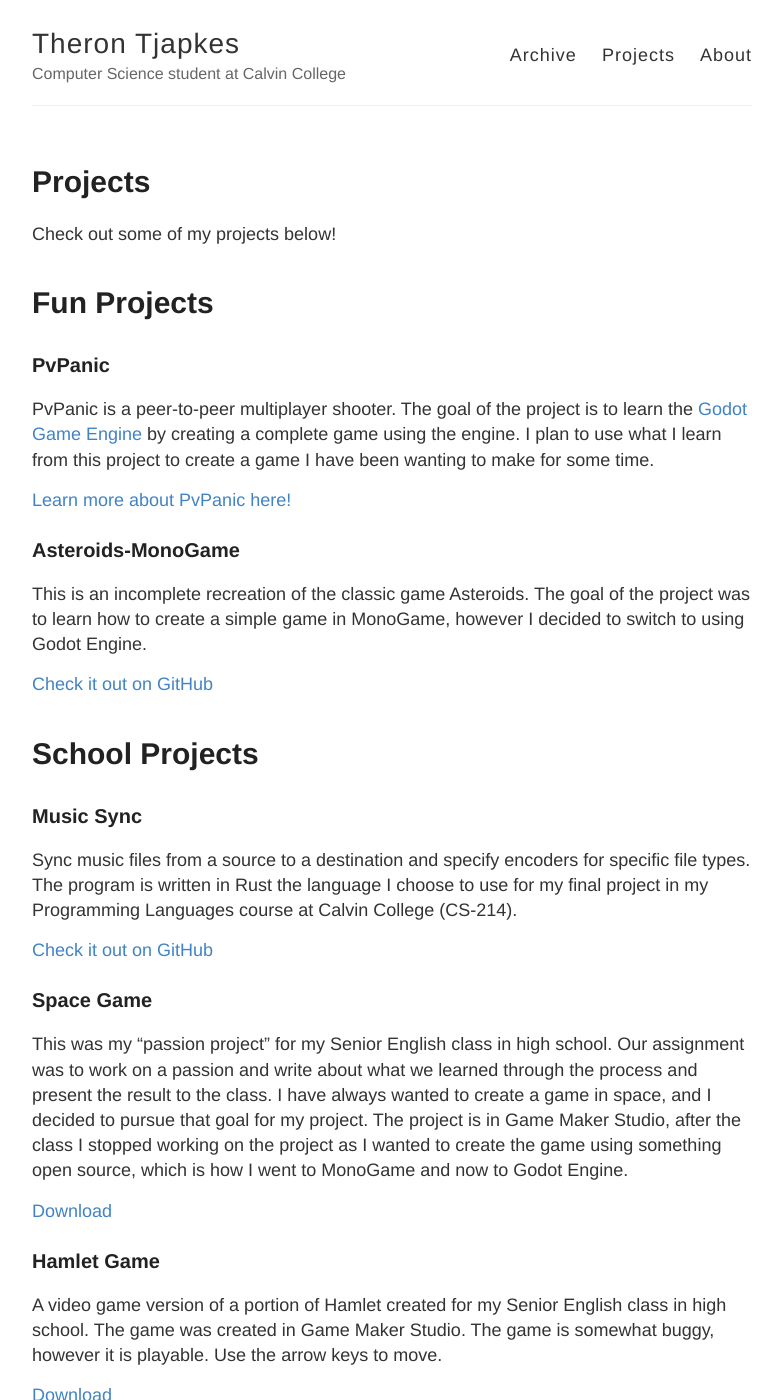
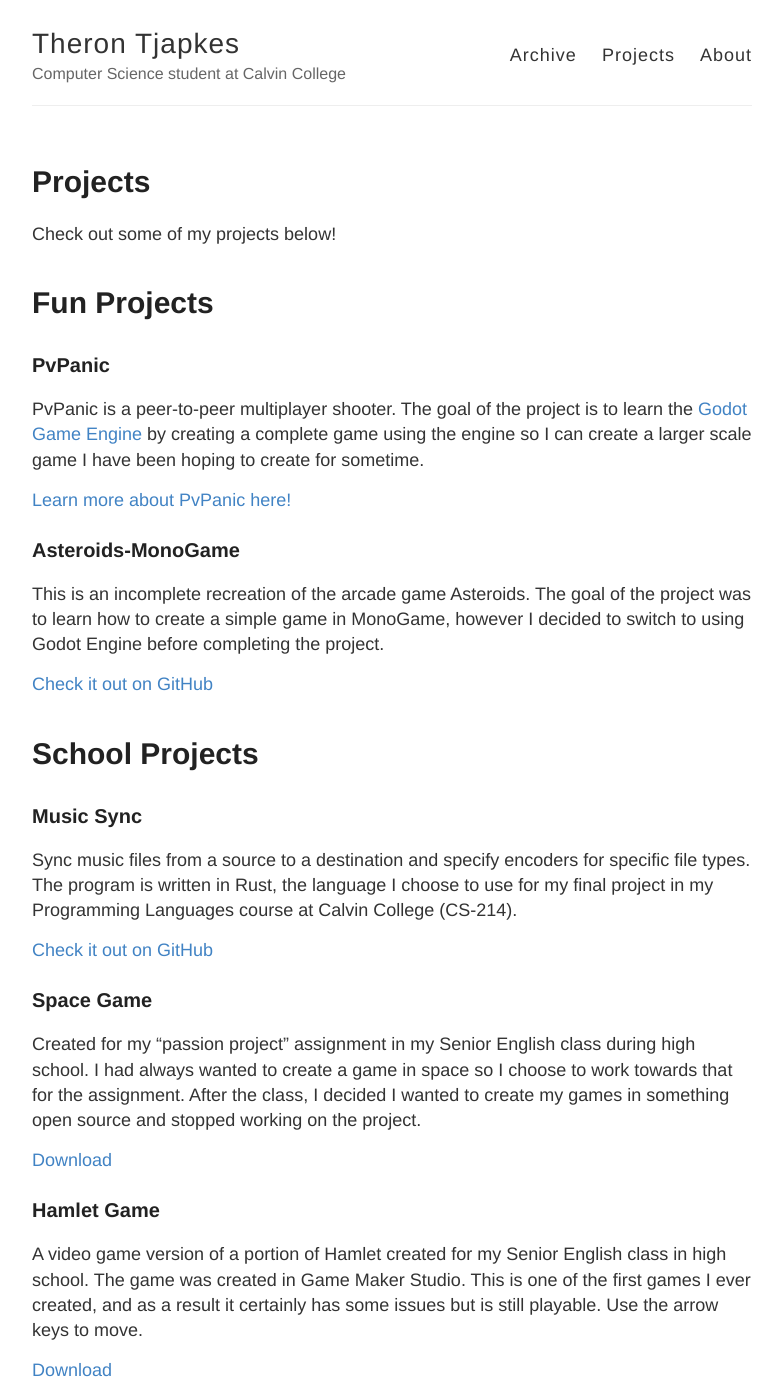
Before and after one commit to ther0n/therontjapkes.com, a Jekyll site: the page built from projects.md, in a window 1280 px wide and 1400 px high. Shown: the whole window, without its empty margins (248-1031 px from the left). Built offline with Jekyll 4.4.1, drawn with Linux system fonts in a browser that asks for light colours.

Commit message:
Project page changes

```diff
--- a/projects.md
+++ b/projects.md
@@ -7,29 +7,29 @@ Check out some of my projects below!
 # Fun Projects
 
 ### PvPanic
-PvPanic is a peer-to-peer multiplayer shooter. The goal of the project is to learn the [Godot Game Engine](https://godotengine.org/) by creating a complete game using the engine. I plan to use what I learn from this project to create a game I have been wanting to make for some time.
+PvPanic is a peer-to-peer multiplayer shooter. The goal of the project is to learn the [Godot Game Engine](https://godotengine.org/) by creating a complete game using the engine so I can create a larger scale game I have been hoping to create for sometime.
 
 [Learn more about PvPanic here!](https://lastminute.games/pvpanic)
 
 ### Asteroids-MonoGame
-This is an incomplete recreation of the classic game Asteroids. The goal of the project was to learn how to create a simple game in MonoGame, however I decided to switch to using Godot Engine.
+This is an incomplete recreation of the arcade game Asteroids. The goal of the project was to learn how to create a simple game in MonoGame, however I decided to switch to using Godot Engine before completing the project.
 
 [Check it out on GitHub](https://github.com/ther0n/Asteroids-MonoGame)
 
 # School Projects
 
 ### Music Sync
-Sync music files from a source to a destination and specify encoders for specific file types. The program is written in Rust the language I choose to use for my final project in my Programming Languages course at Calvin College (CS-214).
+Sync music files from a source to a destination and specify encoders for specific file types. The program is written in Rust, the language I choose to use for my final project in my Programming Languages course at Calvin College (CS-214).
 
 [Check it out on GitHub](https://github.com/ther0n/music_sync)
 
 ### Space Game
-This was my "passion project" for my Senior English class in high school. Our assignment was to work on a passion and write about what we learned through the process and present the result to the class. I have always wanted to create a game in space, and I decided to pursue that goal for my project. The project is in Game Maker Studio, after the class I stopped working on the project as I wanted to create the game using something open source, which is how I went to MonoGame and now to Godot Engine.
+Created for my "passion project" assignment in my Senior English class during high school. I had always wanted to create a game in space so I choose to work towards that for the assignment. After the class, I decided I wanted to create my games in something open source and stopped working on the project.
 
 [Download](/download/SpaceGame.zip)
 
 ### Hamlet Game
-A video game version of a portion of Hamlet created for my Senior English class in high school. The game was created in Game Maker Studio. The game is somewhat buggy, however it is playable. Use the arrow keys to move.
+A video game version of a portion of Hamlet created for my Senior English class in high school. The game was created in Game Maker Studio. This is one of the first games I ever created, and as a result it certainly has some issues but is still playable. Use the arrow keys to move.
 
 [Download](/download/Hamlet.zip)
 
```
